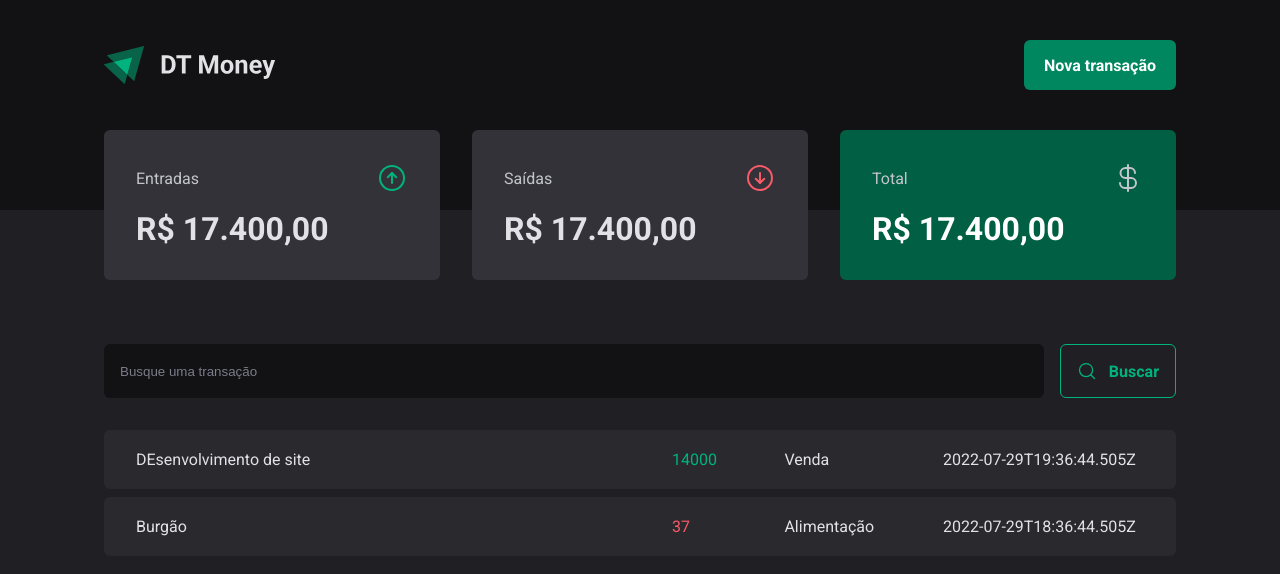
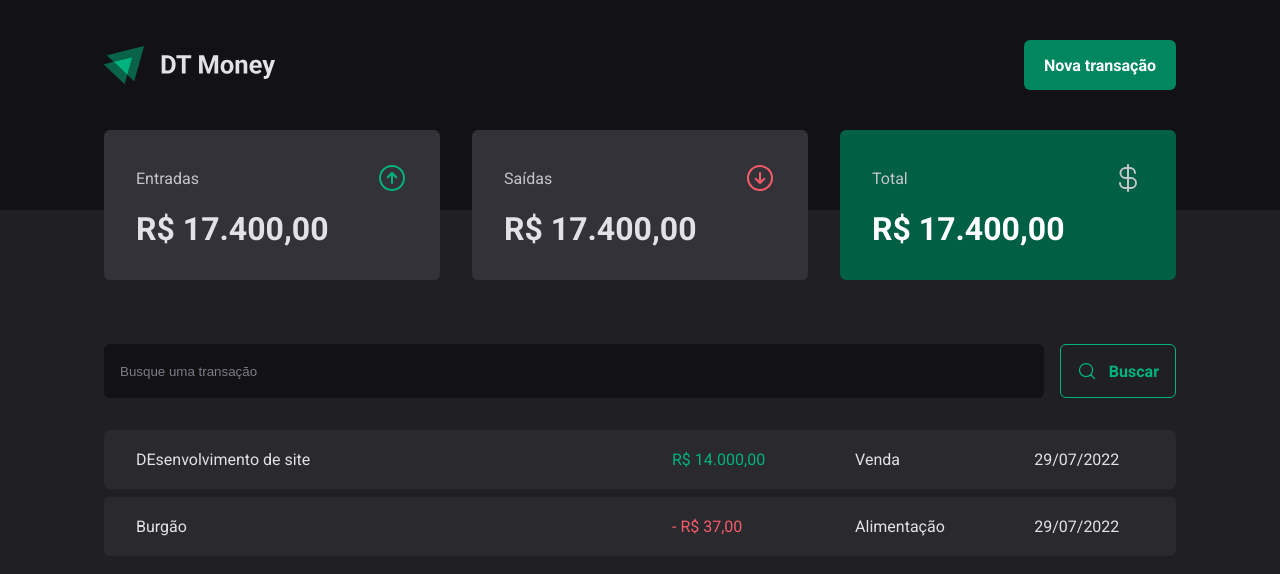
Before and after one commit to erickmarquesc/DTMoney, a React (Vite) app: page / in a window 1280 px wide. Shown: the top 574 px of the page. Built offline with nearby package versions, Linux system fonts and the light colour scheme; data requests are answered from the project's data file.

Commit message:
feat: :zap: add formatter

```diff
--- a/src/components/TransactionTable/index.tsx
+++ b/src/components/TransactionTable/index.tsx
@@ -2,6 +2,7 @@
 import { TransactionsContext } from "../../contexts/TransactionsContext";
 import { SearchForm } from "../SearchForm";
 import { useContext } from "react";
+import { dateFormatter, priceFormatter } from "../../utils/formatter";
 
 export function TransactionTable() {
 
@@ -18,11 +19,12 @@
               <td width="50%">{transaction.description}</td>
               <td>
                 <PriceHighLight variant={transaction.type}>
-                  {transaction.price}
+                  {transaction.type === 'outcome' && '- '}
+                  {priceFormatter.format(transaction.price)}
                 </PriceHighLight>
               </td>
               <td>{transaction.category}</td>
-              <td>{transaction.createdAt}</td>
+              <td>{dateFormatter.format(new Date(transaction.createdAt))}</td>
             </tr>
           )
         })}
```
